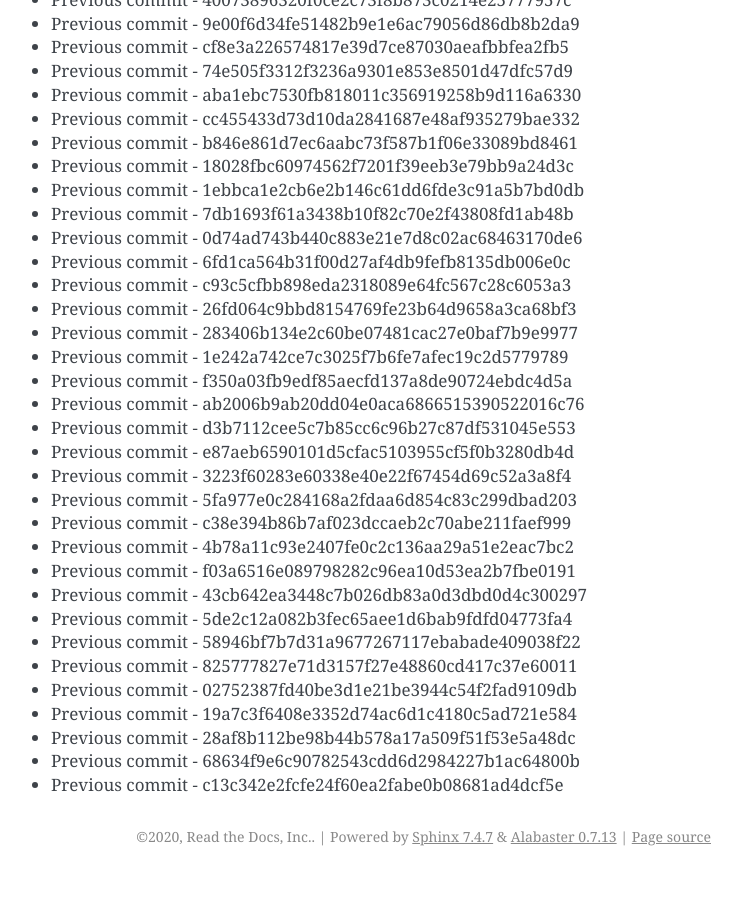
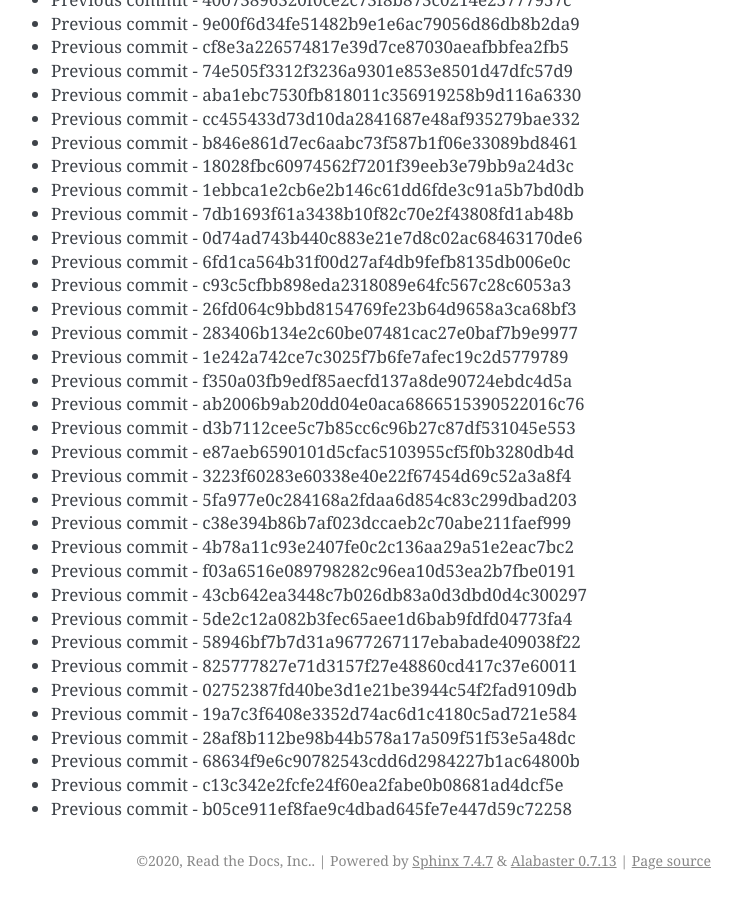
Before and after one commit to readthedocs/rtd-git-stresstest, a Sphinx documentation site: the page built from docs/updates.rst, in a window 1280 px wide and 900 px high, scrolled down 48654 px. Shown: the whole window, without its empty margins (399-1141 px from the left). Built offline with Sphinx 7.4.7, drawn with Linux system fonts in a browser that asks for light colours; before the commit the page ends 49530 px from its top, so only the background shows below that.

Commit message:
Generating commit from previous: b05ce911ef8fae9c4dbad645fe7e447d59c72258

```diff
--- a/docs/updates.rst
+++ b/docs/updates.rst
@@ -2076,3 +2076,4 @@ It can be tested for any performance characteristics.
 * Previous commit - 28af8b112be98b44b578a17a509f51f53e5a48dc
 * Previous commit - 68634f9e6c90782543cdd6d2984227b1ac64800b
 * Previous commit - c13c342e2fcfe24f60ea2fabe0b08681ad4dcf5e
+* Previous commit - b05ce911ef8fae9c4dbad645fe7e447d59c72258
```
